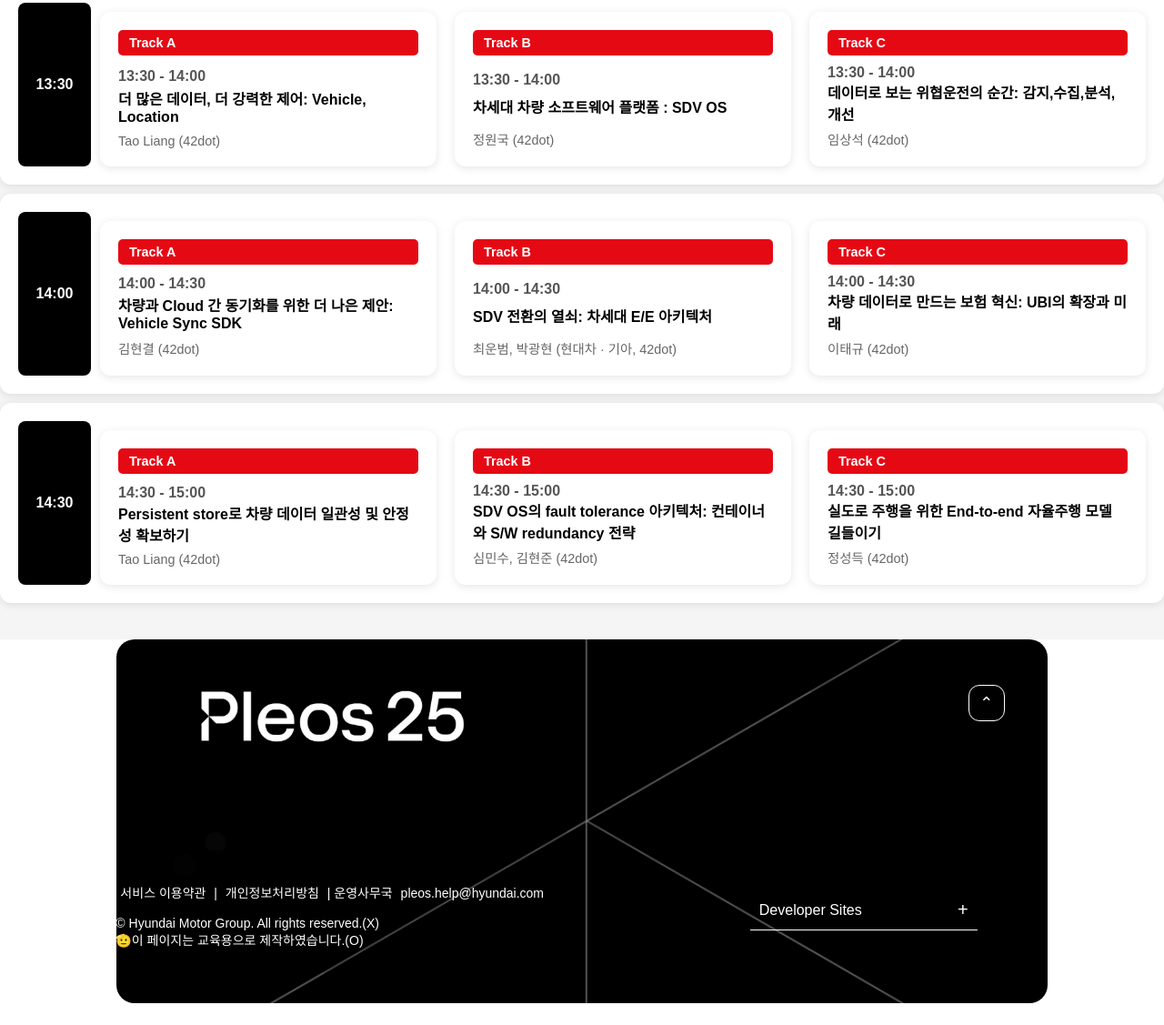
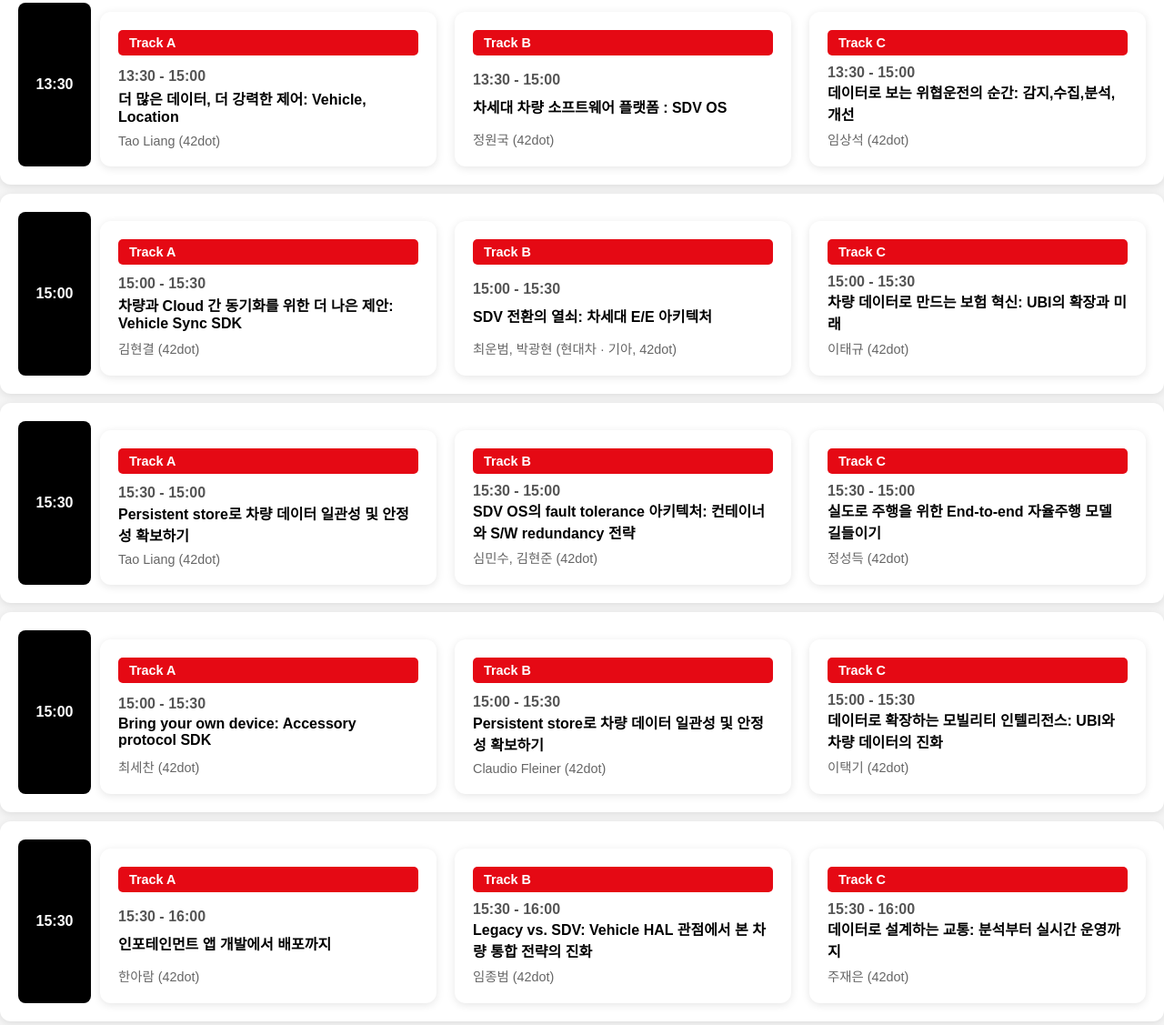
Before and after one commit to HUNIx2/pleos25, a plain HTML site: page schedule.html in a window 1280 px wide. Shown: the part 1089-2216 px from the top of the page at 91% size. Drawn offline with Linux system fonts and the light colour scheme; a web font is replaced by a local one.

Commit message:
schedule 추가

```diff
--- a/schedule.html
+++ b/schedule.html
@@ -117,75 +117,129 @@
             <div class="track-container">
                 <div class="detail-box">
                     <p class="label track-a">Track A</p>
-                    <p class="time-range">13:30 - 14:00</p>
+                    <p class="time-range">13:30 - 15:00</p>
                     <h3>더 많은 데이터, 더 강력한 제어: Vehicle, Location</h3>
                     <p class="speaker">Tao Liang (42dot)</p>
                 </div>
                 <div class="detail-box">
                     <p class="label track-a">Track B</p>
-                    <p class="time-range">13:30 - 14:00</p>
+                    <p class="time-range">13:30 - 15:00</p>
                     <h3>차세대 차량 소프트웨어 플랫폼 : SDV OS</h3>
                     <p class="speaker">정원국 (42dot)</p>
                 </div>
                 <div class="detail-box">
                     <p class="label track-a">Track C</p>
-                    <p class="time-range">13:30 - 14:00</p>
+                    <p class="time-range">13:30 - 15:00</p>
                     <h3>데이터로 보는 위협운전의 순간: 감지,수집,분석,개선</h3>
                     <p class="speaker">임상석 (42dot)</p>
                 </div>
             </div>
         </div>
 
-        <!-- 14:00 일정 -->
+        <!-- 15:00 일정 -->
         <div class="schedule-item">
             <div class="time-box">
-                <p>14:00</p>
+                <p>15:00</p>
             </div>
             <div class="track-container">
                 <div class="detail-box">
                     <p class="label track-a">Track A</p>
-                    <p class="time-range">14:00 - 14:30</p>
+                    <p class="time-range">15:00 - 15:30</p>
                     <h3>차량과 Cloud 간 동기화를 위한 더 나은 제안: Vehicle Sync SDK</h3>
                     <p class="speaker">김현결 (42dot)</p>
                 </div>
                 <div class="detail-box">
                     <p class="label track-a">Track B</p>
-                    <p class="time-range">14:00 - 14:30</p>
+                    <p class="time-range">15:00 - 15:30</p>
                     <h3>SDV 전환의 열쇠: 차세대 E/E 아키텍처</h3>
                     <p class="speaker">최운범, 박광현 (현대차 · 기아, 42dot)</p>
                 </div>
                 <div class="detail-box">
                     <p class="label track-a">Track C</p>
-                    <p class="time-range">14:00 - 14:30</p>
+                    <p class="time-range">15:00 - 15:30</p>
                     <h3>차량 데이터로 만드는 보험 혁신: UBI의 확장과 미래</h3>
                     <p class="speaker">이태규 (42dot)</p>
                 </div>
             </div>
         </div>
 
-        <!-- 14:30 일정 -->
+        <!-- 15:30 일정 -->
         <div class="schedule-item">
             <div class="time-box">
-                <p>14:30</p>
+                <p>15:30</p>
             </div>
             <div class="track-container">
                 <div class="detail-box">
                     <p class="label track-a">Track A</p>
-                    <p class="time-range">14:30 - 15:00</p>
+                    <p class="time-range">15:30 - 15:00</p>
                     <h3>Persistent store로 차량 데이터 일관성 및 안정성 확보하기</h3>
                     <p class="speaker">Tao Liang (42dot)</p>
                 </div>
                 <div class="detail-box">
                     <p class="label track-a">Track B</p>
-                    <p class="time-range">14:30 - 15:00</p>
+                    <p class="time-range">15:30 - 15:00</p>
                     <h3>SDV OS의 fault tolerance 아키텍처: 컨테이너와 S/W redundancy 전략</h3>
                     <p class="speaker">심민수, 김현준 (42dot)</p>
                 </div>
                 <div class="detail-box">
                     <p class="label track-a">Track C</p>
-                    <p class="time-range">14:30 - 15:00</p>
+                    <p class="time-range">15:30 - 15:00</p>
                     <h3>실도로 주행을 위한 End-to-end 자율주행 모델 길들이기</h3>
                     <p class="speaker">정성득 (42dot)</p>
+                </div>
+            </div>
+        </div>
+
+         <!-- 15:00 일정 -->
+         <div class="schedule-item">
+            <div class="time-box">
+                <p>15:00</p>
+            </div>
+            <div class="track-container">
+                <div class="detail-box">
+                    <p class="label track-a">Track A</p>
+                    <p class="time-range">15:00 - 15:30</p>
+                    <h3>Bring your own device: Accessory protocol SDK</h3>
+                    <p class="speaker">최세찬 (42dot)</p>
+                </div>
+                <div class="detail-box">
+                    <p class="label track-a">Track B</p>
+                    <p class="time-range">15:00 - 15:30</p>
+                    <h3>Persistent store로 차량 데이터 일관성 및 안정성 확보하기</h3>
+                    <p class="speaker">Claudio Fleiner (42dot)</p>
+                </div>
+                <div class="detail-box">
+                    <p class="label track-a">Track C</p>
+                    <p class="time-range">15:00 - 15:30</p>
+                    <h3>데이터로 확장하는 모빌리티 인텔리전스: UBI와 차량 데이터의 진화
+                    </h3>
+                    <p class="speaker">이택기 (42dot)</p>
+                </div>
+            </div>
+        </div>
+         <!-- 15:30 일정 -->
+         <div class="schedule-item">
+            <div class="time-box">
+                <p>15:30</p>
+            </div>
+            <div class="track-container">
+                <div class="detail-box">
+                    <p class="label track-a">Track A</p>
+                    <p class="time-range">15:30 - 16:00</p>
+                    <h3>인포테인먼트 앱 개발에서 배포까지</h3>
+                    <p class="speaker">한아람 (42dot)</p>
+                </div>
+                <div class="detail-box">
+                    <p class="label track-a">Track B</p>
+                    <p class="time-range">15:30 - 16:00</p>
+                    <h3>Legacy vs. SDV: Vehicle HAL 관점에서 본 차량 통합 전략의 진화</h3>
+                    <p class="speaker">임종범 (42dot)</p>
+                </div>
+                <div class="detail-box">
+                    <p class="label track-a">Track C</p>
+                    <p class="time-range">15:30 - 16:00</p>
+                    <h3>데이터로 설계하는 교통: 분석부터 실시간 운영까지</h3>
+                    <p class="speaker">주재은 (42dot)</p>
                 </div>
             </div>
         </div>
```
Also changed, not shown: css/exhibition.css (+5 -33 lines), css/hands-on.css (+4 -21 lines), 1 other file.
